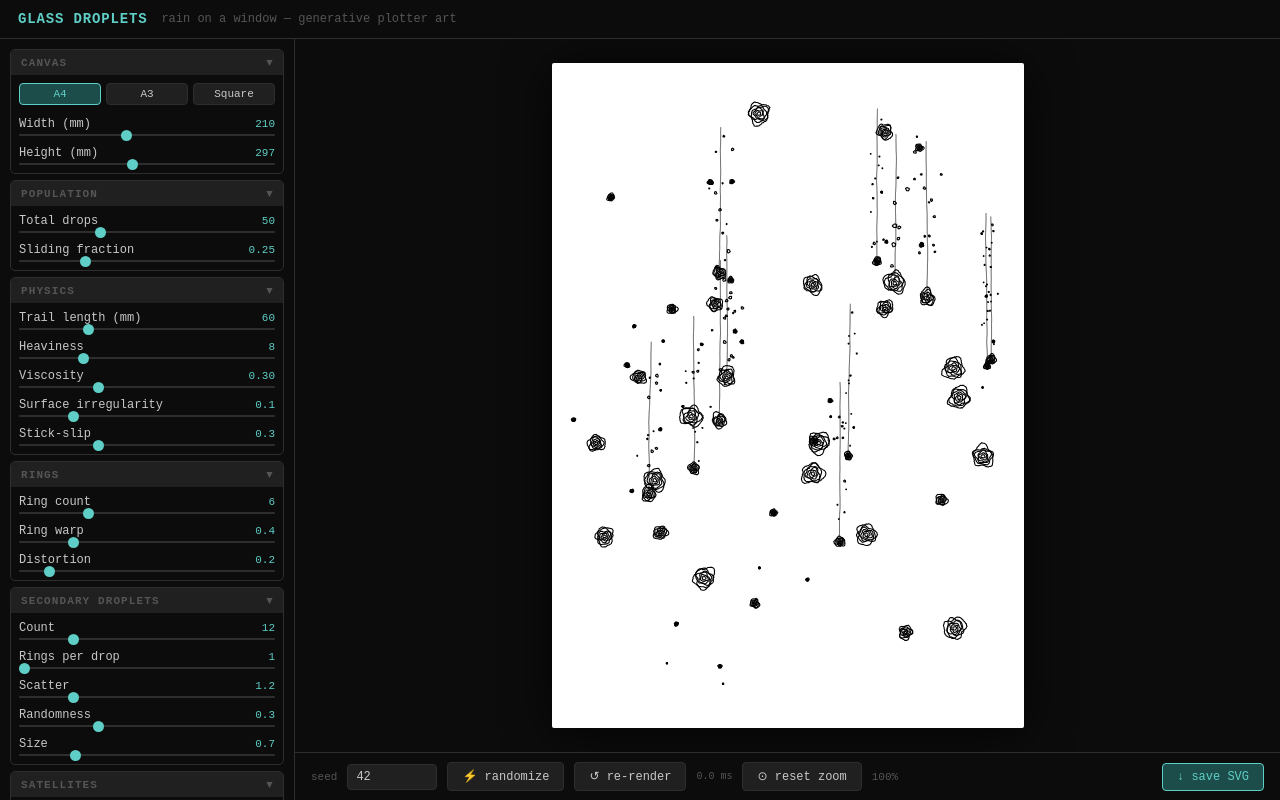
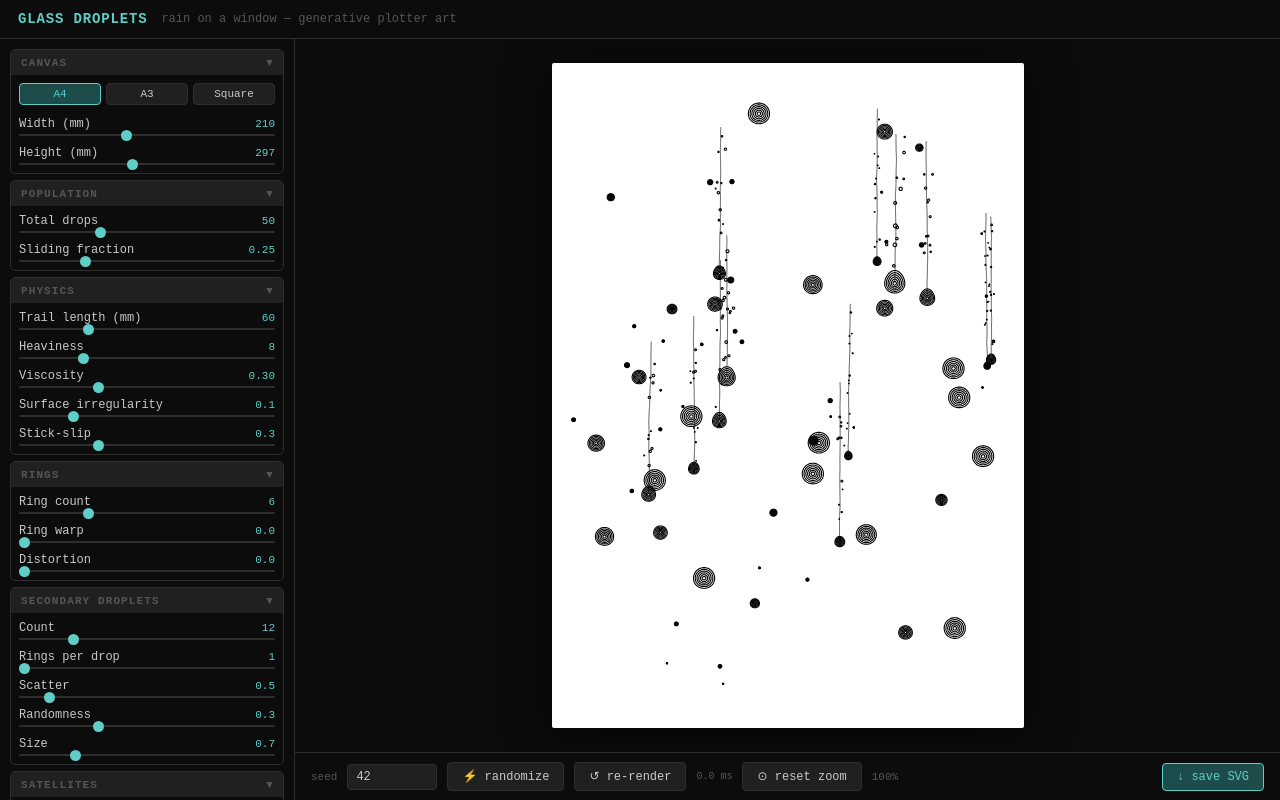
Before and after one commit to nsultova/art-thingies, a website: page gen_art_dev/glass_droplets.html in a window 1280 px wide. Drawn offline with Linux system fonts and the light colour scheme.

Commit message:
improved on disortion for droplets

```diff
--- a/gen_art_dev/glass_droplets.html
+++ b/gen_art_dev/glass_droplets.html
@@ -225,8 +225,8 @@ const SCHEMA = [
     group: 'Rings',
     items: [
       { id: 'ringCount',  label: 'Ring count',  min: 1, max: 20, step: 1,   def: 6    },
-      { id: 'ringWarp',   label: 'Ring warp',   min: 0, max: 2,  step: 0.1, def: 0.40 },
-      { id: 'distortion', label: 'Distortion',  min: 0, max: 2,  step: 0.1, def: 0.20 },
+      { id: 'ringWarp',   label: 'Ring warp',   min: 0, max: 2,  step: 0.1, def: 0    },
+      { id: 'distortion', label: 'Distortion',  min: 0, max: 2,  step: 0.1, def: 0    },
     ],
   },
   {
@@ -234,7 +234,7 @@ const SCHEMA = [
     items: [
       { id: 'secCount',      label: 'Count',            min: 0,   max: 60,  step: 1,   def: 12   },
       { id: 'secRings',      label: 'Rings per drop',   min: 1,   max: 8,   step: 1,   def: 1    },
-      { id: 'secScatter',    label: 'Scatter',          min: 0,   max: 6,   step: 0.2, def: 1.2  },
+      { id: 'secScatter',    label: 'Scatter',          min: 0,   max: 6,   step: 0.2, def: 0.5  },
       { id: 'secRandomness', label: 'Randomness',       min: 0,   max: 1,   step: 0.1, def: 0.30 },
       { id: 'secSize',       label: 'Size',             min: 0.1, max: 3,   step: 0.1, def: 0.65 },
     ],
@@ -415,7 +415,8 @@ function render() {
   // Teardrop: v < 0 (trailing edge) is elongated proportional to speed.
   //           At speed = 0 (static beads) → pure circles + smooth warp.
   //
-  const WARP_FREQS = [2, 3, 5];
+  const FREQS_COARSE = [2, 3, 5];    // ring_warp: large organic bumps
+  const FREQS_FINE   = [6, 9, 13];   // distortion: finer ripple, still smooth
 
   function drawRings(cx, cy, r, motionAngle, speed, rngSeed, nRings) {
     const rng  = makePRNG(rngSeed);
@@ -428,8 +429,10 @@ function render() {
       const ringR  = r * t;
       const nPts   = Math.max(24, Math.floor(72 * t));
 
-      const warpAmp = p.ringWarp * ringR * 0.25;   // A4-scale: ~25% of radius at warp=1
-      const phases  = WARP_FREQS.map(() => rng.uniform(0, 2 * Math.PI));
+      const ampC    = p.ringWarp   * ringR * 0.25;
+      const ampF    = p.distortion * ringR * 0.10;
+      const phasesC = FREQS_COARSE.map(() => rng.uniform(0, 2 * Math.PI));
+      const phasesF = FREQS_FINE.map(()   => rng.uniform(0, 2 * Math.PI));
 
       const pts = [];
       for (let j = 0; j < nPts; j++) {
@@ -437,13 +440,11 @@ function render() {
         const u = Math.cos(theta);
         const v = Math.sin(theta);
 
-        // Smooth sine-wave warp on radius
         let warpR = 0;
-        for (let k = 0; k < WARP_FREQS.length; k++) {
-          warpR += warpAmp * Math.sin(WARP_FREQS[k] * theta + phases[k]);
-        }
-        // Gaussian noise for texture
-        warpR += rng.gauss() * p.distortion * ringR * 0.10;  // A4-scale noise
+        for (let k = 0; k < FREQS_COARSE.length; k++)
+          warpR += ampC * Math.sin(FREQS_COARSE[k] * theta + phasesC[k]);
+        for (let k = 0; k < FREQS_FINE.length; k++)
+          warpR += ampF * Math.sin(FREQS_FINE[k]   * theta + phasesF[k]);
 
         const rEff = ringR + warpR;
 
```
Also changed, not shown: 1 other file.
